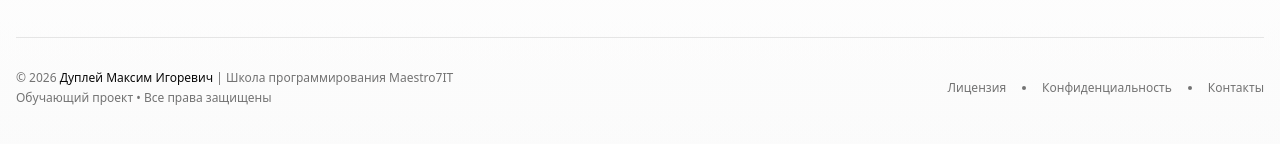
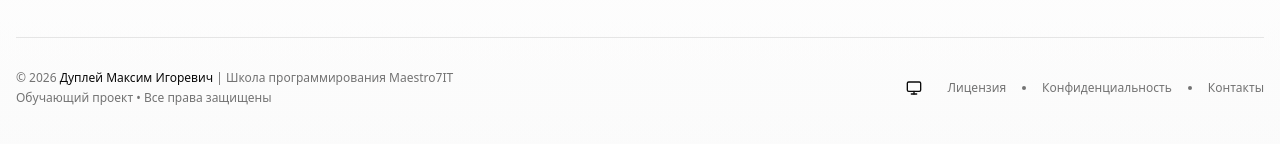
Before and after one commit to QuadDarv1ne/nes-emulator-project, a Next.js app: page / in a window 1280 px wide. Shown: the part 710-854 px from the top of the page. Built offline with nearby package versions, Linux system fonts and the light colour scheme.

Commit message:
feat: переключатель темы в footer

```diff
--- a/src/components/footer.tsx
+++ b/src/components/footer.tsx
@@ -3,6 +3,7 @@
 import { useState, useEffect } from 'react'
 import { Gamepad2, Github, Heart, Code, Coffee, ExternalLink } from 'lucide-react'
 import { motion } from 'framer-motion'
+import { ThemeToggle } from '@/components/theme-toggle'
 
 const socialLinks = [
   { name: 'GitHub', icon: Github, href: 'https://github.com/QuadDarv1ne/nes-emulator-project', color: 'hover:text-gray-300' },
@@ -185,6 +186,8 @@ export function Footer() {
             <p className="mt-1">Обучающий проект • Все права защищены</p>
           </div>
 
+          <div className="flex items-center gap-4">
+            <ThemeToggle />
             <div className="flex items-center gap-4 text-xs text-muted-foreground">
               <a href="#" className="hover:text-foreground transition-colors">Лицензия</a>
               <span className="w-1 h-1 rounded-full bg-muted-foreground" />
@@ -192,6 +195,7 @@ export function Footer() {
               <span className="w-1 h-1 rounded-full bg-muted-foreground" />
               <a href="#" className="hover:text-foreground transition-colors">Контакты</a>
             </div>
+          </div>
         </motion.div>
       </div>
     </footer>
```
Lines whose indentation alone changed are shown as unchanged.
